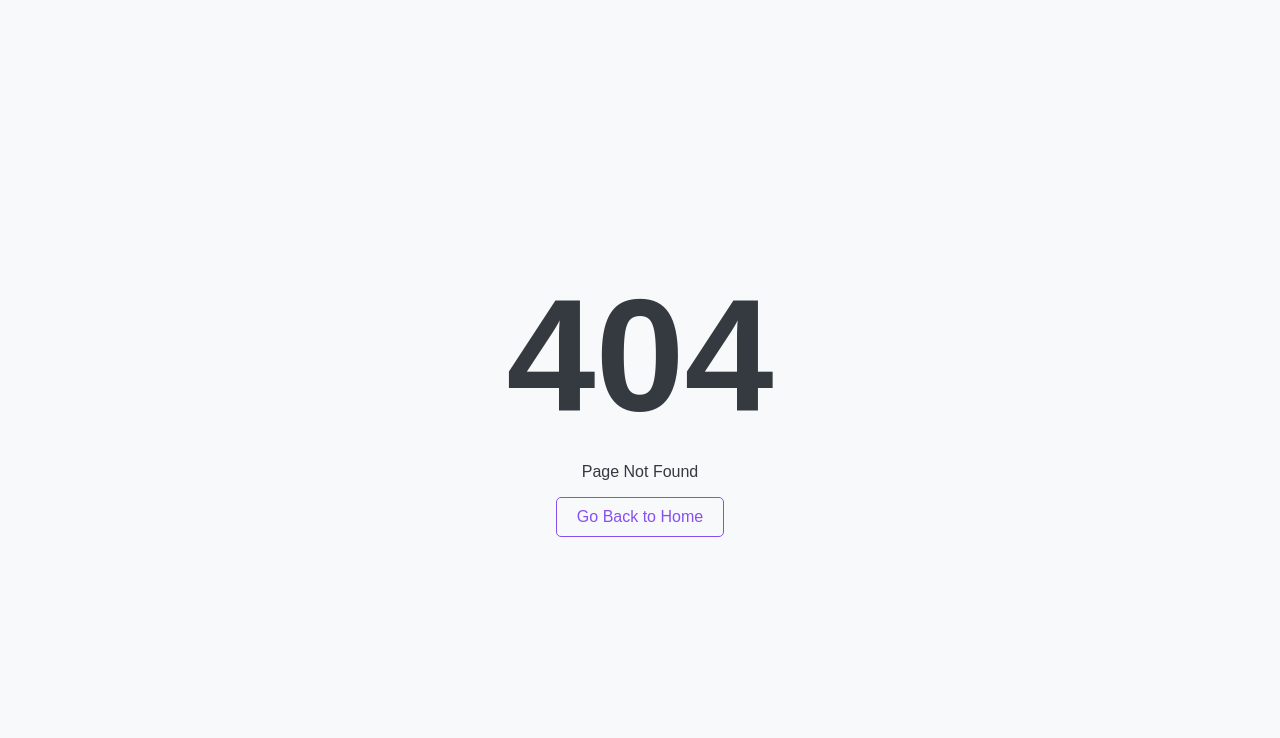
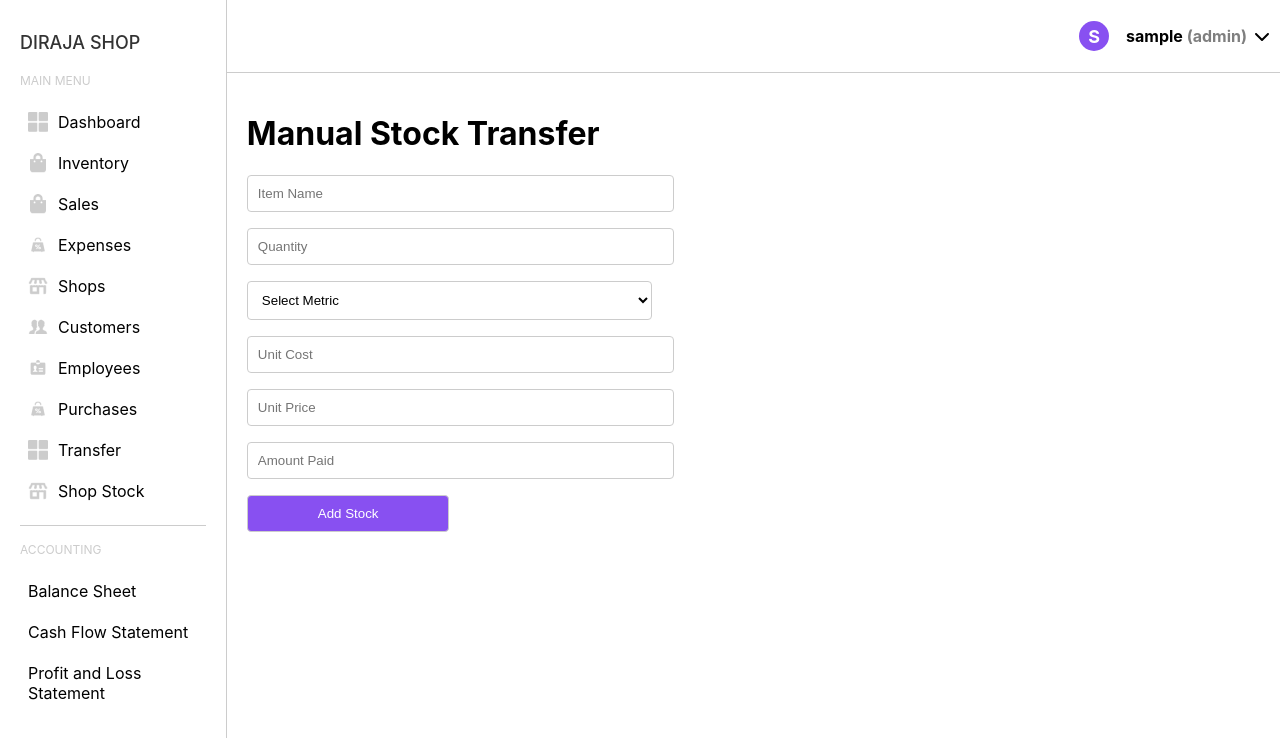
Before and after one commit to Erickkirui/DIRAJA, a React (Create React App) app in the folder dirajafront/: page /addstock in a window 1280 px wide. Before the commit this address had no page. Shown: the top 738 px of the page. Built offline with nearby package versions, Linux system fonts and the light colour scheme; sample sign-in values are in the browser's storage.

Commit message:
New shopstock input feature

```diff
--- a/dirajafront/src/App.js
+++ b/dirajafront/src/App.js
@@ -35,6 +35,7 @@ import SingleShopSale from './Components/ClerkDashbord/SingleShopSale';
 import NotFound from './Components/NotFound';
 import AnalyticsPage from './Pages/AnalyticsPage';
 import ManageUsers from './Pages/ManageUsers';
+import ManualTransfer from './Pages/AddStockPage';
 
 
 const Layout = ({ children }) => {
@@ -101,6 +102,7 @@ function App() {
             <Route path='/allshops' element={<Layout><ShopsPage/></Layout>} ></Route>
             <Route path='/expenses' element={<Layout><ExpensePage/></Layout>} ></Route>
             <Route path='/addexpence' element={<Layout><AddExpensePage/></Layout>} ></Route>
+            <Route path='/addstock' element={<Layout><ManualTransfer/></Layout>} ></Route>
             <Route path='/addemployee' element={<Layout><AddEmployeePage /></Layout>} ></Route>
             <Route path='/allemployees' element={<Layout><EmployeesPage/></Layout>} ></Route>
             <Route path='/allinventory' element={<Layout><InventoryPage/></Layout>} ></Route>
--- /dev/null
+++ b/dirajafront/src/Components/AddStock.js
@@ -0,0 +1,158 @@
+import React, { useState, useEffect } from 'react';
+import axios from 'axios';
+
+const ManualTransfer = () => {
+    const [formData, setFormData] = useState({
+        itemname: '',
+        quantity: '',
+        metric: '',
+        unitCost: '',
+        unitPrice: '',
+        amountPaid: '',
+    });
+
+    const [fieldErrors, setFieldErrors] = useState({});
+    const [message, setMessage] = useState({ text: '', type: '' });
+
+    const validMetrics = ['kg', 'liter', 'item', 'tray', 'egg']; // Add more if needed
+
+    // Handle input changes
+    const handleChange = (e) => {
+        const { name, value } = e.target;
+        setFormData((prevData) => {
+            const updatedData = { ...prevData, [name]: value };
+
+            // Convert trays to eggs automatically
+            if (name === 'metric' && value === 'tray') {
+                updatedData.quantity = parseFloat(updatedData.quantity) * 30 || 0; // 1 tray = 30 eggs
+                updatedData.metric = 'egg'; // Store as eggs
+            }
+
+            return updatedData;
+        });
+        setFieldErrors((prevErrors) => ({ ...prevErrors, [name]: '' }));
+    };
+
+    // Handle form submission
+    const handleSubmit = async (e) => {
+        e.preventDefault();
+
+        const requiredFields = ['itemname', 'quantity', 'metric', 'unitCost', 'unitPrice', 'amountPaid'];
+        const newErrors = {};
+        requiredFields.forEach((field) => {
+            if (!formData[field]) {
+                newErrors[field] = `Please fill out the ${field.replace('_', ' ')} field.`;
+            }
+        });
+
+        if (Object.keys(newErrors).length > 0) {
+            setFieldErrors(newErrors);
+            return;
+        }
+
+        try {
+            const response = await axios.post('/api/diraja/manualtransfer', formData, {
+                headers: {
+                    'Content-Type': 'application/json',
+                    Authorization: `Bearer ${localStorage.getItem('access_token')}`,
+                },
+            });
+
+            if (response.status === 201) {
+                setMessage({ text: 'Manual stock added successfully!', type: 'success' });
+                setFormData({
+                    itemname: '',
+                    quantity: '',
+                    metric: '',
+                    unitCost: '',
+                    unitPrice: '',
+                    amountPaid: '',
+                });
+                setFieldErrors({});
+            } else {
+                setMessage({ text: 'Failed to add stock', type: 'error' });
+            }
+        } catch (error) {
+            console.error('Error:', error);
+            setMessage({ text: 'An error occurred. Please try again.', type: 'error' });
+        }
+    };
+
+    return (
+        <div>
+            <h1>Manual Stock Transfer</h1>
+            {Object.keys(fieldErrors).length > 0 && (
+                <div className="alert alert-error">
+                    {Object.values(fieldErrors).map((error, index) => (
+                        <p key={index}>{error}</p>
+                    ))}
+                </div>
+            )}
+            {message.text && (
+                <div className={`message ${message.type === 'success' ? 'success' : 'error'}`}>
+                    {message.text}
+                </div>
+            )}
+            <form onSubmit={handleSubmit} className="form">
+                <input
+                    name="itemname"
+                    value={formData.itemname}
+                    onChange={handleChange}
+                    placeholder="Item Name"
+                    className="input"
+                />
+
+                <input
+                    type="number"
+                    name="quantity"
+                    value={formData.quantity}
+                    onChange={handleChange}
+                    placeholder="Quantity"
+                    className="input"
+                />
+
+                <select name="metric" value={formData.metric} onChange={handleChange} className="input">
+                    <option value="">Select Metric</option>
+                    {validMetrics.map((metric, index) => (
+                        <option key={index} value={metric}>
+                            {metric}
+                        </option>
+                    ))}
+                </select>
+
+                <input
+                    type="number"
+                    name="unitCost"
+                    value={formData.unitCost}
+                    onChange={handleChange}
+                    placeholder="Unit Cost"
+                    className="input"
+                />
+
+                <input
+                    type="number"
+                    name="unitPrice"
+                    value={formData.unitPrice}
+                    onChange={handleChange}
+                    placeholder="Unit Price"
+                    className="input"
+                />
+
+                <input
+                    type="number"
+                    name="amountPaid"
+                    value={formData.amountPaid}
+                    onChange={handleChange}
+                    placeholder="Amount Paid"
+                    className="input"
+                />
+
+                <button type="submit" className="button">
+                    Add Stock
+                </button>
+            </form>
+        </div>
+    );
+};
+
+export default ManualTransfer;
--- /dev/null
+++ b/dirajafront/src/Pages/AddStockPage.js
@@ -0,0 +1,12 @@
+import React from 'react'
+import ManualTransfer from '../Components/AddStock'
+
+
+export default function AddStockPage() {
+  return (
+    <div>
+
+     <ManualTransfer />
+    </div>
+  )
+}
```
Also changed, not shown: 1 other file (tests, documents, lock files or other folders).
